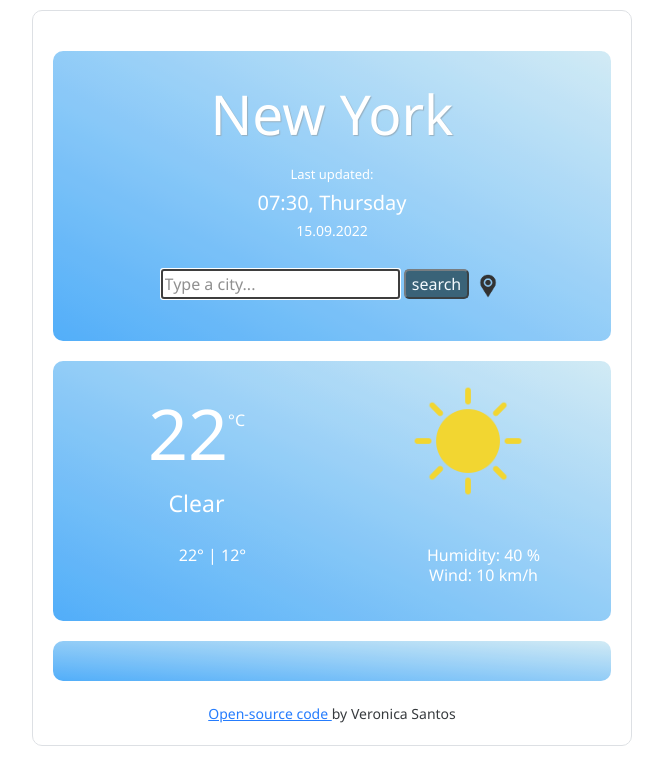
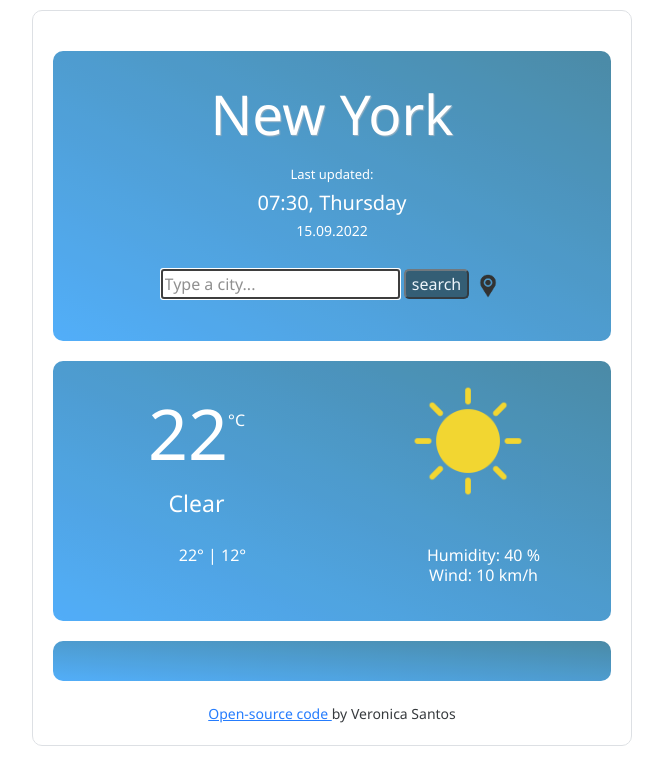
Before and after one commit to SantosArt/first-app, a plain HTML site: page index.html in a window 1280 px wide. Shown: the whole page, without its empty margins (308-971 px from the left). Drawn offline with nearby package versions, Linux system fonts and the light colour scheme; no server answers.

Commit message:
Update style.css

```diff
--- a/src/style.css
+++ b/src/style.css
@@ -8,7 +8,7 @@ body {
   padding: 20px;
   border-radius: 10px;
   border-color: rgb(2, 2, 2);
-  background-image: linear-gradient(to top right, rgb(41, 155, 248), #c7e6f3);
+  background-image: linear-gradient(to top right, rgb(41, 155, 248), #206f91);
   opacity: 0.9;
   color: #ffffff;
 }
@@ -27,7 +27,7 @@ section {
   padding: 20px;
   border-radius: 10px;
   border-color: rgb(2, 2, 2);
-  background-image: linear-gradient(to top right, rgb(41, 155, 248), #c7e6f3);
+  background-image: linear-gradient(to top right, rgb(41, 155, 248), #206f91);
   opacity: 0.9;
   color: #ffffff;
 }
@@ -37,7 +37,7 @@ section {
   padding: 20px;
   border-radius: 10px;
   border-color: rgb(2, 2, 2);
-  background-image: linear-gradient(to top right, rgb(41, 155, 248), #c7e6f3);
+  background-image: linear-gradient(to top right, rgb(41, 155, 248), #206f91);
   opacity: 0.9;
   color: #ffffff;
 }
```
